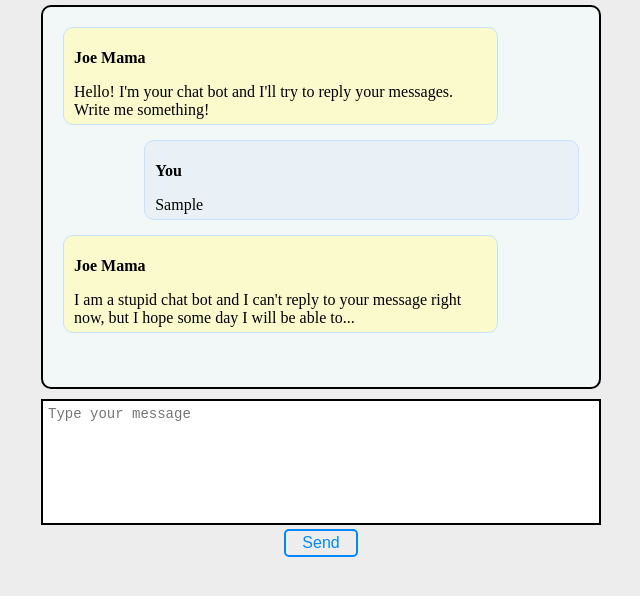
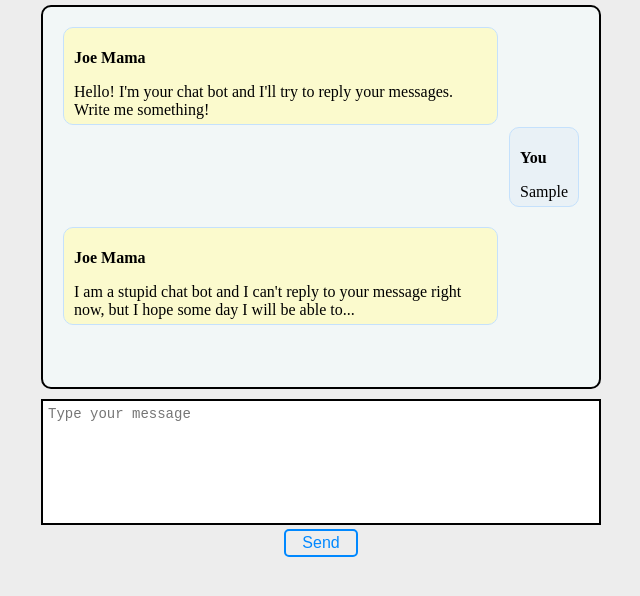
Before and after one commit to borsh357/lw6, a website: page chat/index.html in a window 1280 px wide. Both pictures are taken after typing "Sample" into the empty fields and a click on the button "Send". Shown: the whole page, without its empty margins (319-959 px from the left). Drawn offline with Linux system fonts and the light colour scheme.

Commit message:
some chat fixes

```diff
--- a/chat/chat.js
+++ b/chat/chat.js
@@ -2,15 +2,21 @@ var chatBody = document.getElementsByClassName('chat-body')[0];
 var input = document.getElementsByClassName('chat-input__textarea')[0];
 
 function botResponse() {
-  var messageText = '<p><strong>Joe Mama</strong></p>I am a stupid chat bot and I can\'t reply to your message right now, but I hope some day I will be able to...';
-  var messageBody = '<div class="chat-body__message chat-body__message--reply">' + messageText + '</div>'
+  var messageText =
+    '<p><strong>Joe Mama</strong></p>I am a stupid chat bot and I can\'t reply to your message right now, but I hope some day I will be able to...';
+  var messageBody =
+    '<div class="row"><div class="chat-body__message chat-body__message--reply">' +
+    messageText +
+    '</div></div>'
   chatBody.innerHTML += messageBody;
 }
 
 function sendMessage() {
-  var messageText = '<p><strong>You</strong></p>' + input.value;
+  var messageText = input.value.trim();
   if (messageText.length === 0) return;
-  var messageBody = '<div class="chat-body__message chat-body__message--sent">' + messageText + '</div>'
+  var messageBody =
+    '<div class="row"><div class="chat-body__message chat-body__message--sent"><p><strong>You</strong></p>' +
+    messageText + '</div></div>'
   chatBody.innerHTML += messageBody;
   botResponse();
   chatBody.scrollTop = 999999;
--- a/chat/index.html
+++ b/chat/index.html
@@ -12,9 +12,11 @@
 <body>
   <div class="chat">
     <div class="chat-body">
-      <div class="chat-body__message chat-body__message--reply">
-        <p><strong>Joe Mama</strong></p>
-        Hello! I'm your chat bot and I'll try to reply your messages. Write me something!
+      <div class="row">
+        <div class="chat-body__message chat-body__message--reply">
+          <p><strong>Joe Mama</strong></p>
+          Hello! I'm your chat bot and I'll try to reply your messages. Write me something!
+        </div>
       </div>
     </div>
     <div class="chat-input">
--- a/chat/style.css
+++ b/chat/style.css
@@ -61,8 +61,10 @@ body {
 }
 
 .chat-body__message {
-  width: 80%;
+  width: auto;
+  max-width: 80%;
   margin-bottom: 15px;
+  word-wrap: break-word;
 }
 
 .chat-body__message--reply {
@@ -80,3 +82,8 @@ body {
   border: 1px #c5e1fc solid;
   border-radius: 10px;
 }
+
+.row {
+  width: 100%;
+  min-height: 100px;
+}
```
